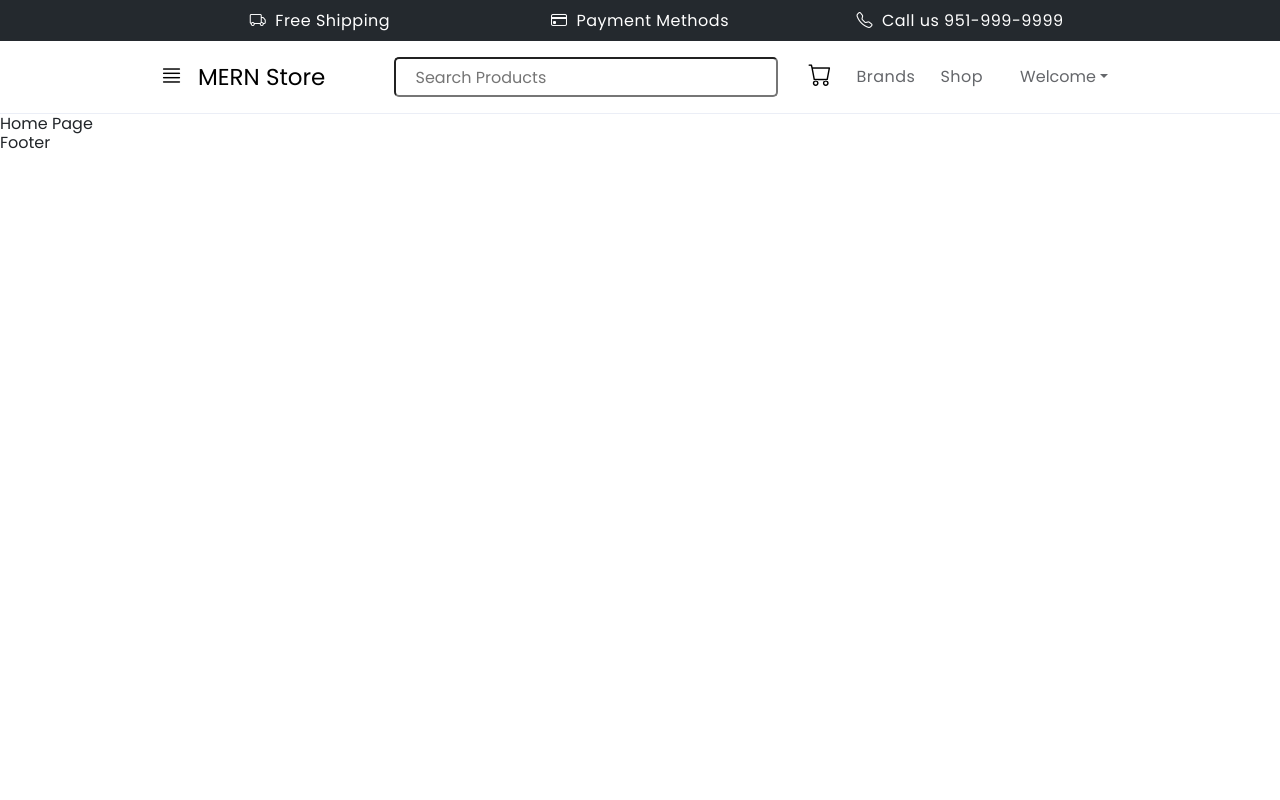
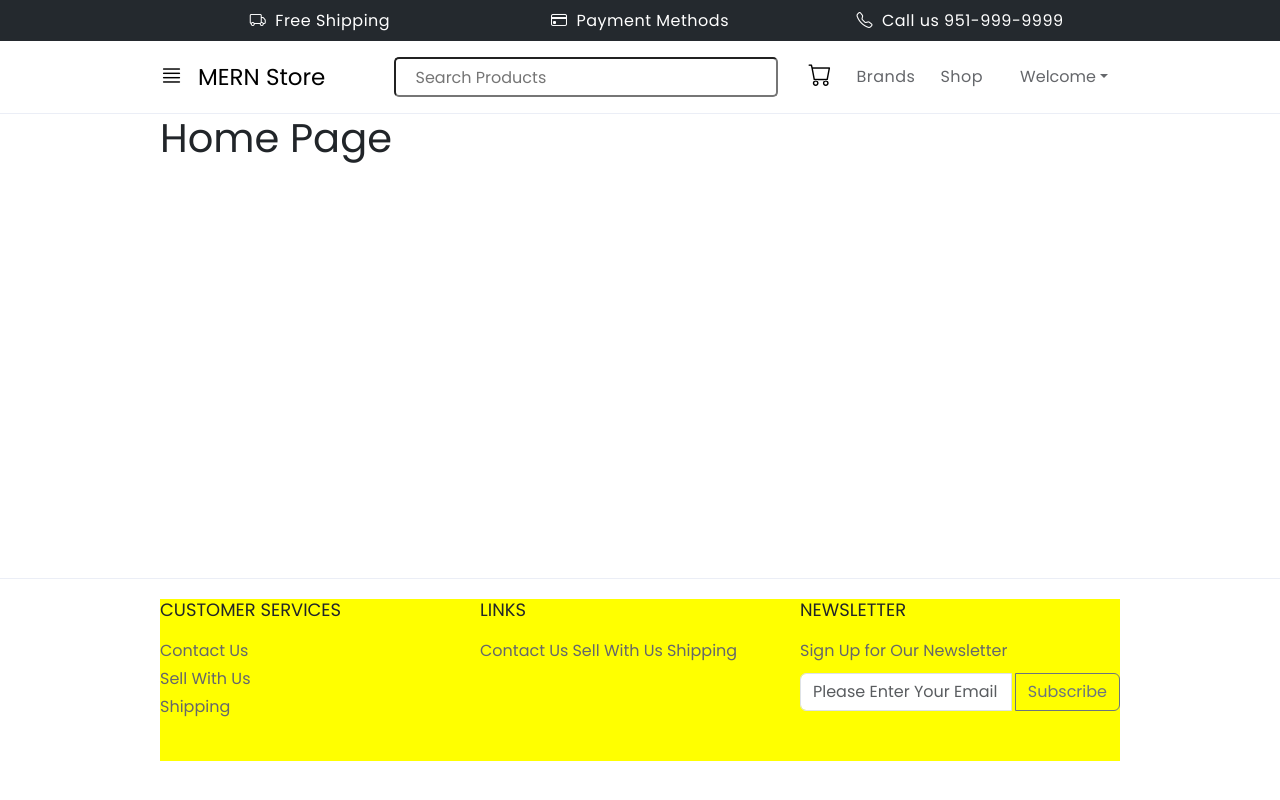
Before and after one commit to khuongdoanngoc/EcommerceApplication, a React (Create React App) app in the folder client/: page / in a window 1280 px wide. Shown: the top 800 px of the page. Built offline with nearby package versions, Linux system fonts and the light colour scheme.

Commit message:
add footer

```diff
--- a/client/src/components/Layout/Footer.js
+++ b/client/src/components/Layout/Footer.js
@@ -1,9 +1,60 @@
+import Button from "react-bootstrap/Button";
+import Form from "react-bootstrap/Form";
+import InputGroup from "react-bootstrap/InputGroup";
+
 function Footer() {
     return (
-        <div>
-            <h1>Footer</h1>
-        </div>
-     );
+        <footer>
+            <div className="footer-content">
+                <div className="footer-content-container">
+                    <h3 style={{ fontSize: "1.12rem", fontWeight: 500 }}>
+                        CUSTOMER SERVICES
+                    </h3>
+                    <div className="d-flex flex-direction-column">
+                        <span>Contact Us</span>
+                        <span>Sell With Us</span>
+                        <span>Shipping</span>
+                    </div>
+                </div>
+                <div className="footer-content-container">
+                    <h3 style={{ fontSize: "1.12rem", fontWeight: 500 }}>
+                        LINKS
+                    </h3>
+                    <div className="d-flex flex-direction-collumn">
+                        <span>Contact Us</span>
+                        <span>Sell With Us</span>
+                        <span>Shipping</span>
+                    </div>
+                </div>
+                <div className="footer-content-container">
+                    <h3 style={{ fontSize: "1.12rem", fontWeight: 500 }}>
+                        NEWSLETTER
+                    </h3>
+
+                    <div className="footer-newsletter-form">
+                        <span>Sign Up for Our Newsletter</span>
+                        <form>
+                            <InputGroup>
+                                <Form.Control
+                                    className="footer-input"
+                                    placeholder="Please Enter Your Email"
+                                    aria-label="Please Enter Your Email"
+                                    aria-describedby="basic-addon2"
+                                />
+                                <Button
+                                    variant="outline-secondary"
+                                    id="button-addon2">
+                                    Subscribe
+                                </Button>
+                            </InputGroup>
+                        </form>
+                    </div>
+                </div>
+            </div>
+            <div className="footer-copyright"></div>
+            <div className="footer-social-items"></div>
+        </footer>
+    );
 }
 
 export default Footer;
--- a/client/src/components/Layout/Header.js
+++ b/client/src/components/Layout/Header.js
@@ -18,15 +18,15 @@ function Header() {
         <header className="header">
             <div className="header-info">
                 <div className="header-info-items">
-                    <i class="bi bi-truck"></i>
+                    <i className="bi bi-truck"></i>
                     <span>Free Shipping</span>
                 </div>
                 <div className="header-info-items">
-                    <i class="bi bi-credit-card"></i>
+                    <i className="bi bi-credit-card"></i>
                     <span>Payment Methods</span>
                 </div>
                 <div className="header-info-items">
-                    <i class="bi bi-telephone"></i>
+                    <i className="bi bi-telephone"></i>
                     <span>Call us 951-999-9999</span>
                 </div>
             </div>
@@ -66,7 +66,7 @@ function Header() {
                             style={{ all: "initial" }}
                             onClick={handleShowRight}>
                             <i
-                                class="bi bi-cart"
+                                className="bi bi-cart"
                                 style={{ fontSize: "23px" }}></i>
                         </button>
                         <Offcanvas
--- a/client/src/components/Layout/Layout.js
+++ b/client/src/components/Layout/Layout.js
@@ -3,7 +3,7 @@ import Footer from "./Footer";
 
 function Layout({ children }) {
     return (
-        <div>
+        <div className="layout">
             <Header/>
             <main>
                 {children}
--- a/client/src/components/Layout/styles.css
+++ b/client/src/components/Layout/styles.css
@@ -114,3 +114,59 @@
     box-shadow: none !important;
     color: #65676b !important;
 }
+
+main {
+    padding: 0px 160px 0px 160px;
+    min-height: 58vh;
+}
+
+footer {
+    padding: 0px 160px 0px 160px;
+    height: 290px;
+    width: 100%;
+    justify-content: flex-end;
+    margin-top: auto;
+    display: flex;
+    flex-direction: column;
+    border-top: 1px solid #ebeef6;
+}
+
+.footer-content {
+    width: 100%;
+    height: 63%;
+    padding-top: 20px;
+    display: flex;
+}
+
+.footer-content-container {
+    width: 33.3334%;
+    height: 100%;
+    background-color: yellow;
+}
+
+.footer-content-container span {
+    color: #65676b;
+}
+
+.footer-content-container div {
+    padding-top: 10px;
+    gap: 4px;
+}
+
+.d-flex {
+    display: flex;
+}
+
+.flex-direction-column {
+    flex-direction: column;
+}
+
+.footer-copyright {
+    width: 100%;
+    height: 12%;
+}
+
+.footer-social-items {
+    width: 100%;
+    height: 25%;
+}
--- a/client/src/index.css
+++ b/client/src/index.css
@@ -10,12 +10,8 @@ body {
     font-family: 'Poppins';
 }
 
-h1 {
-    background: transparent;
-    border: 0;
-    font-size: 100%;
-    font-weight: 400;
+html {
     margin: 0;
     padding: 0;
-    vertical-align: baseline;
+    box-sizing: border-box;
 }
```
